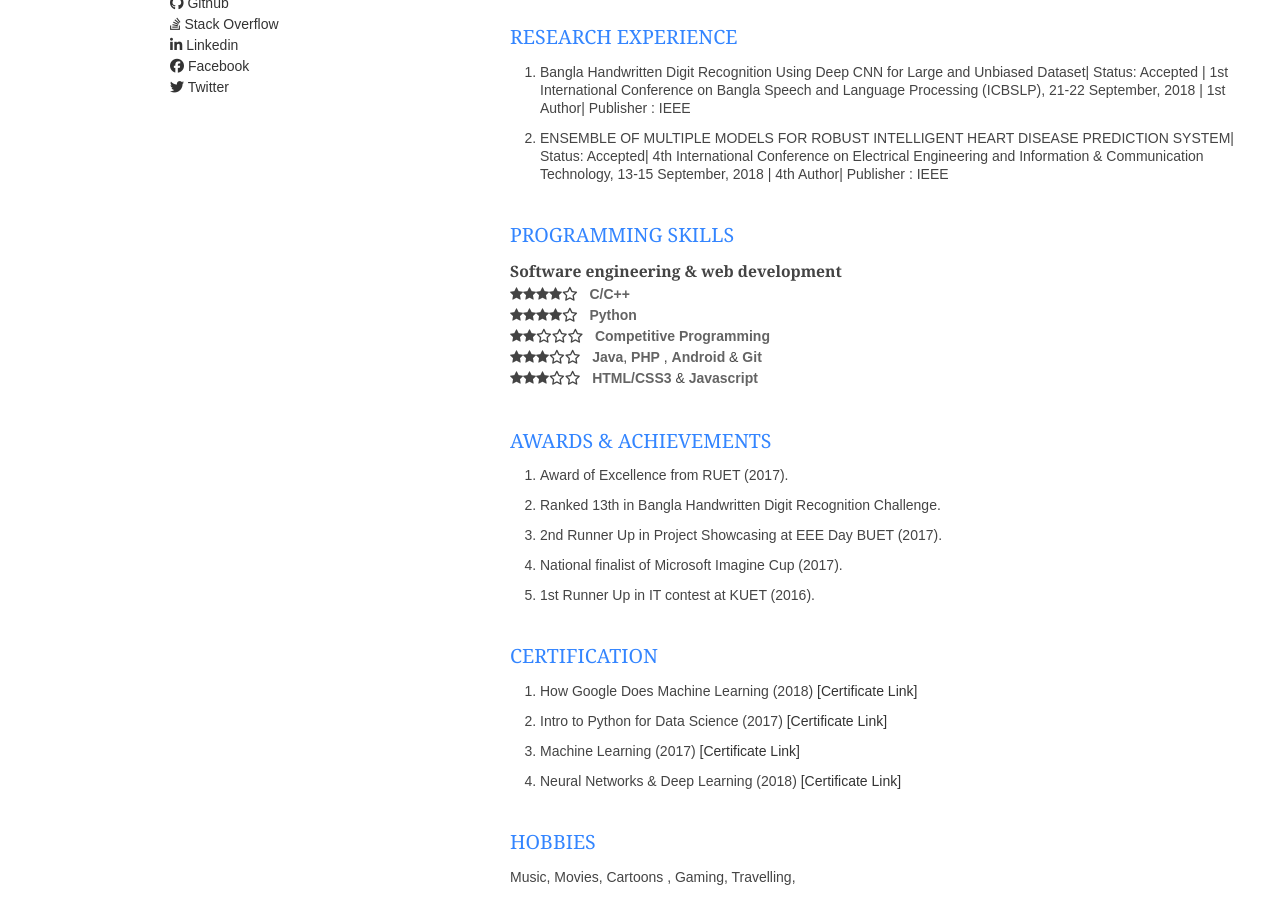
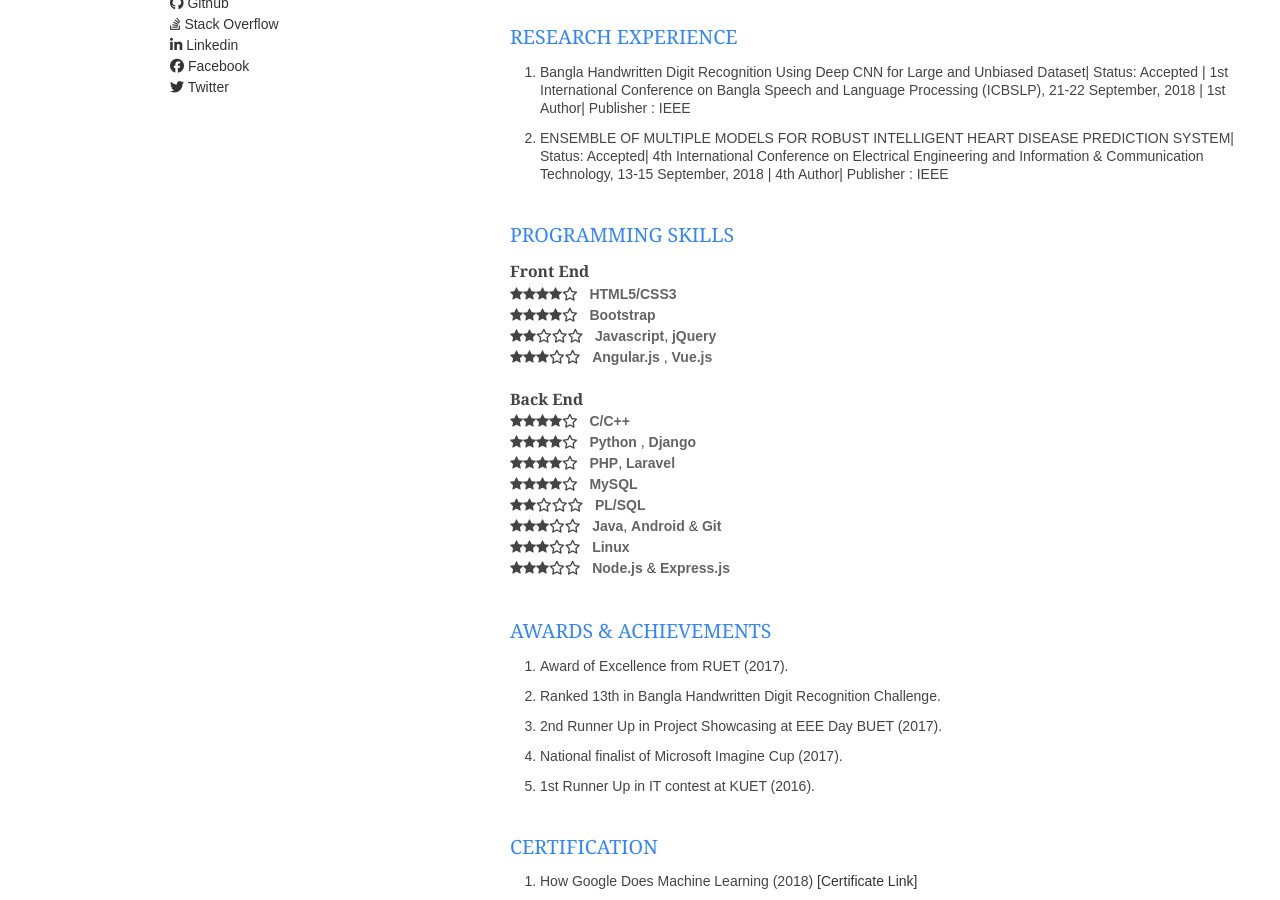
Before and after one commit to shawon100/shawon100.github.io, a Jekyll site: the page built from resume.html, in a window 1280 px wide and 900 px high, scrolled down 753 px. Built offline with Jekyll 4.4.1, drawn with Linux system fonts in a browser that asks for light colours; nearby versions of some CDN libraries; library files that are not in the unit come from our copies.

Commit message:
Update resume.html

```diff
--- a/resume.html
+++ b/resume.html
@@ -180,30 +180,64 @@
 
 <section class="thirteen columns">
     <h1>Programming Skills</h1>
+     <article>
+        <header>
+            <h1>Front End</h1>
+        </header>
+        <p>
+            <i class="fa fa-star"></i><i class="fa fa-star"></i><i class="fa fa-star"></i><i class="fa fa-star"></i><i class="fa fa-star-o"></i>
+            &nbsp;&nbsp;<em>HTML5/CSS3</em>
+        <p>
+        <p>
+            <i class="fa fa-star"></i><i class="fa fa-star"></i><i class="fa fa-star"></i><i class="fa fa-star"></i><i class="fa fa-star-o"></i>
+            &nbsp;&nbsp;<em>Bootstrap</em>
+        <p>
+        <p>
+            <i class="fa fa-star"></i><i class="fa fa-star"></i><i class="fa fa-star-o"></i><i class="fa fa-star-o"></i><i class="fa fa-star-o"></i>
+            &nbsp;&nbsp;<em>Javascript</em>, <em>jQuery</em>
+        <p>
+            <i class="fa fa-star"></i><i class="fa fa-star"></i><i class="fa fa-star"></i><i class="fa fa-star-o"></i><i class="fa fa-star-o"></i>
+            &nbsp;&nbsp;<em>Angular.js</em> , <em>Vue.js</em>
+        </p>
+
+    </article>
     <article>
         <header>
-            <h1>Software engineering & web development</h1>
+            <h1>Back End</h1>
         </header>
         <p>
             <i class="fa fa-star"></i><i class="fa fa-star"></i><i class="fa fa-star"></i><i class="fa fa-star"></i><i class="fa fa-star-o"></i>
             &nbsp;&nbsp;<em>C/C++</em>
-        <p>
+        </p>
         <p>
             <i class="fa fa-star"></i><i class="fa fa-star"></i><i class="fa fa-star"></i><i class="fa fa-star"></i><i class="fa fa-star-o"></i>
-            &nbsp;&nbsp;<em>Python</em>
+            &nbsp;&nbsp;<em>Python</em> , <em>Django</em>
+        </p>
         <p>
+            <i class="fa fa-star"></i><i class="fa fa-star"></i><i class="fa fa-star"></i><i class="fa fa-star"></i><i class="fa fa-star-o"></i>
+            &nbsp;&nbsp;<em>PHP</em>, <em>Laravel</em>
+        </p>
+        <p>
+            <i class="fa fa-star"></i><i class="fa fa-star"></i><i class="fa fa-star"></i><i class="fa fa-star"></i><i class="fa fa-star-o"></i>
+            &nbsp;&nbsp;<em>MySQL</em>
+        </p>
         <p>
             <i class="fa fa-star"></i><i class="fa fa-star"></i><i class="fa fa-star-o"></i><i class="fa fa-star-o"></i><i class="fa fa-star-o"></i>
-            &nbsp;&nbsp;<em>Competitive Programming</em>
+            &nbsp;&nbsp;<em>PL/SQL</em>
         <p>
             <i class="fa fa-star"></i><i class="fa fa-star"></i><i class="fa fa-star"></i><i class="fa fa-star-o"></i><i class="fa fa-star-o"></i>
-            &nbsp;&nbsp;<em>Java</em>,  <em>PHP</em> , <em>Android</em> &amp; <em>Git</em>
+            &nbsp;&nbsp;<em>Java</em>,  <em>Android</em> &amp; <em>Git</em>
         </p>
         <p>
             <i class="fa fa-star"></i><i class="fa fa-star"></i><i class="fa fa-star"></i><i class="fa fa-star-o"></i><i class="fa fa-star-o"></i>
-            &nbsp;&nbsp;<em>HTML/CSS3</em> &amp; <em>Javascript</em>
+            &nbsp;&nbsp;<em>Linux</em>
+        </p>
+        <p>
+            <i class="fa fa-star"></i><i class="fa fa-star"></i><i class="fa fa-star"></i><i class="fa fa-star-o"></i><i class="fa fa-star-o"></i>
+            &nbsp;&nbsp;<em>Node.js</em> &amp; <em>Express.js</em>
         </p>
     </article>
+
 </section>
 
 <section class="thirteen columns">
```
